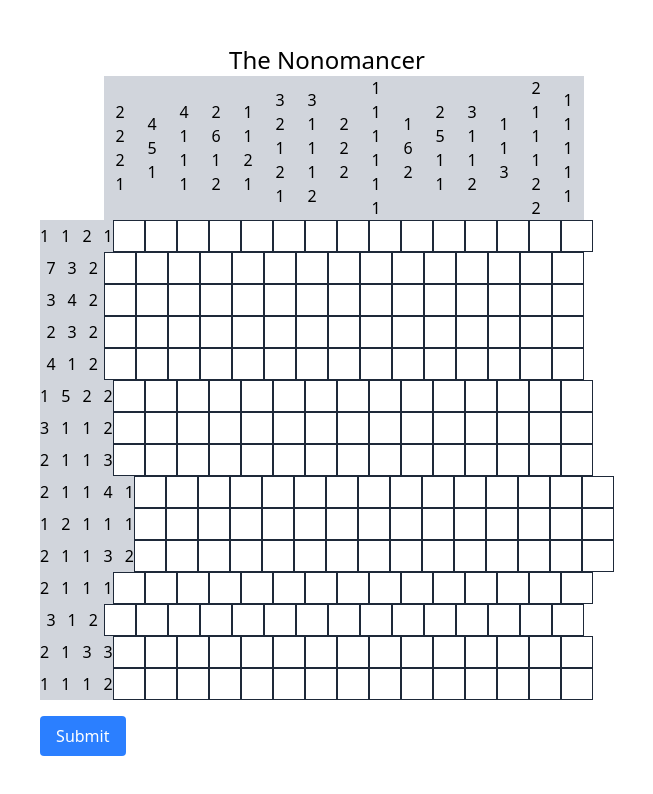
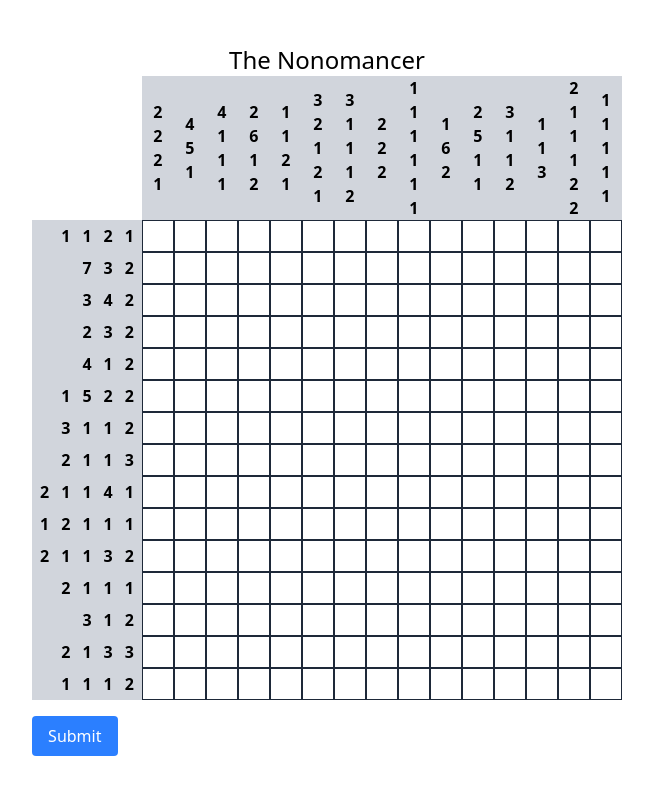
Before and after one commit to Carth501/super-nonogram, a React (Vite) app in the folder super-nonogram/: page / in a window 1280 px wide. Shown: the top 794 px of the page, without its empty margins (313-966 px from the left). Built offline with nearby package versions, Linux system fonts and the light colour scheme.

Commit message:
refactor Board component to use table structure for improved layout and accessibility

```diff
--- a/super-nonogram/src/components/Board.tsx
+++ b/super-nonogram/src/components/Board.tsx
@@ -21,35 +21,36 @@ const Board: React.FC = () => {
 
   return (
     <div className="board">
-      <div className="column-headers flex">
-        <div className="header-cell w-16 h-8"></div>
+      <table className="table-auto border-collapse">
+        <thead>
+          <tr>
+            <th></th>
             {columnHeaders.map((header, colIndex) => (
-          <div
-            key={colIndex}
-            className="header-cell w-8 min-h-16 flex flex-col items-center
-            justify-center bg-gray-300"
-          >
+              <th key={colIndex} className="w-8 min-h-16 bg-gray-300 ">
                 {header.map((num, index) => (
                   <div key={index}>{num}</div>
                 ))}
-          </div>
+              </th>
             ))}
-      </div>
+          </tr>
+        </thead>
+        <tbody>
           {squares.map((row, rowIndex) => (
-        <div key={rowIndex} className="row flex">
-          <div
-            className="header-cell min-w-16 h-8 flex flex-row gap-3
-          items-center justify-center bg-gray-300"
-          >
+            <tr key={rowIndex}>
+              <td className="min-w-16 h-8 bg-gray-300 flex flex-row justify-end items-center gap-3 pl-2 pr-2 font-bold">
                 {rowHeaders[rowIndex].map((num, index) => (
                   <div key={index}>{num}</div>
                 ))}
-          </div>
+              </td>
               {row.map((_, colIndex) => (
-            <Square key={colIndex} x={rowIndex} y={colIndex} />
+                <td key={colIndex}>
+                  <Square x={rowIndex} y={colIndex} />
+                </td>
               ))}
-        </div>
+            </tr>
           ))}
+        </tbody>
+      </table>
       <div className="mt-4">
         <button
           className="px-4 py-2 bg-blue-500 text-white rounded"
```
Lines whose indentation alone changed are shown as unchanged.
